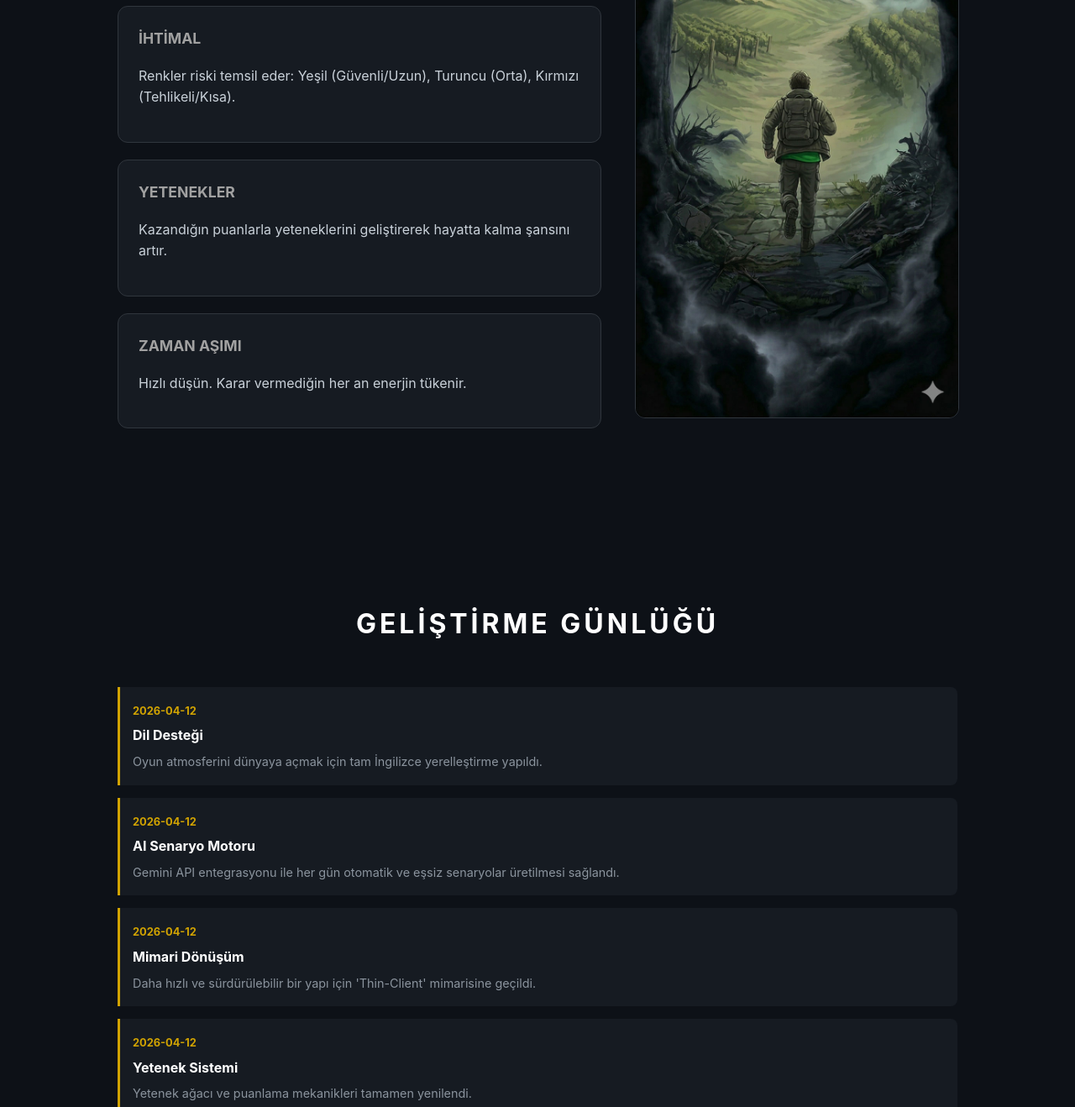
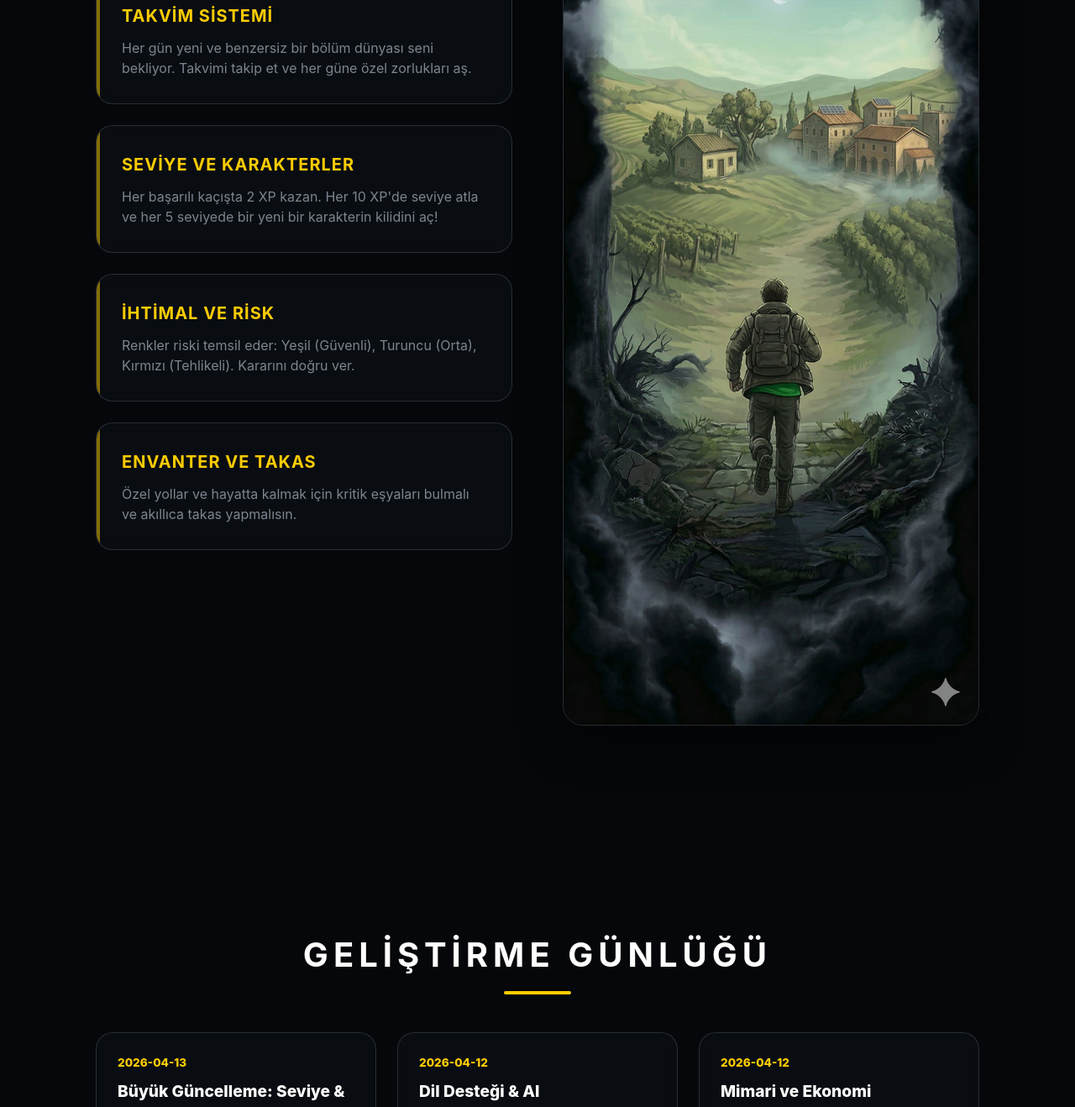
Before and after one commit to imyilmaz/stay-alive, a plain HTML site: page index.html in a window 1280 px wide. Shown: the part 1182-2500 px from the top of the page at 84% size. Drawn offline with Linux system fonts and the light colour scheme.

Commit message:
style: overhaul UI with glassmorphism, refined typography, and ambient background effects

```diff
--- a/index.html
+++ b/index.html
@@ -8,21 +8,45 @@
     <link rel="icon" type="image/x-icon" href="favicon.png">
     <style>
         :root {
-            --bg-color: #0d1117;
-            --accent-red: #a1a1a1;
-            --accent-gold: #d1a302;
-            --text-main: #c9d1d9;
-            --text-dim: #8b949e;
-            --card-bg: #161b22;
-            --border-color: #30363d;
+            --bg-color: #05070a;
+            --accent-gold: #ffcc00;
+            --accent-red: #ff4d4d;
+            --text-main: #e6edf3;
+            --text-dim: #7d8590;
+            --card-bg: rgba(22, 27, 34, 0.7);
+            --border-color: rgba(48, 54, 61, 0.8);
+            --glass-bg: rgba(13, 17, 23, 0.6);
+        }
+
+        @import url('https://fonts.googleapis.com/css2?family=Inter:wght@300;400;600;800&display=swap');
+
+        * {
+            box-sizing: border-box;
+            transition: all 0.3s ease;
         }
 
         body {
             background-color: var(--bg-color);
             color: var(--text-main);
-            font-family: -apple-system, BlinkMacSystemFont, "Segoe UI", Helvetica, Arial, sans-serif;
+            font-family: 'Inter', -apple-system, BlinkMacSystemFont, sans-serif;
             margin: 0;
             line-height: 1.6;
+            overflow-x: hidden;
+        }
+
+        /* Ambient Background Effect */
+        body::before {
+            content: '';
+            position: fixed;
+            top: 0;
+            left: 0;
+            width: 100%;
+            height: 100%;
+            background:
+                radial-gradient(circle at 20% 30%, rgba(255, 204, 0, 0.05) 0%, transparent 40%),
+                radial-gradient(circle at 80% 70%, rgba(255, 77, 77, 0.05) 0%, transparent 40%);
+            z-index: -1;
+            pointer-events: none;
         }
 
         .lang-switcher {
@@ -33,141 +57,223 @@
         }
 
         .lang-btn {
-            background: var(--card-bg);
+            background: var(--glass-bg);
             color: var(--text-main);
             border: 1px solid var(--border-color);
-            padding: 8px 15px;
+            padding: 10px 20px;
             cursor: pointer;
-            border-radius: 4px;
-            font-weight: bold;
+            border-radius: 50px;
+            font-weight: 600;
+            backdrop-filter: blur(10px);
+            box-shadow: 0 4px 15px rgba(0,0,0,0.3);
+        }
+
+        .lang-btn:hover {
+            border-color: var(--accent-gold);
+            color: var(--accent-gold);
+            transform: translateY(-2px);
         }
 
         .container {
-            max-width: 1000px;
+            max-width: 1100px;
             margin: 0 auto;
-            padding: 0 20px;
+            padding: 0 24px;
         }
 
         .hero {
-            height: 80vh;
+            height: 90vh;
             display: flex;
             align-items: center;
             justify-content: center;
             text-align: center;
-            background: linear-gradient(rgba(13, 17, 23, 0.7), rgba(13, 17, 23, 1)), url('splash.jpg');
+            background: linear-gradient(rgba(5, 7, 10, 0.4), rgba(5, 7, 10, 1)), url('splash.jpg');
             background-size: cover;
             background-position: center;
-            border-bottom: 1px solid var(--border-color);
+            position: relative;
         }
 
         .hero-content h1 {
-            font-size: 3.5rem;
-            letter-spacing: 8px;
+            font-size: clamp(2.5rem, 8vw, 5rem);
+            font-weight: 800;
+            letter-spacing: 12px;
             color: #fff;
             text-transform: uppercase;
+            margin-bottom: 20px;
+            text-shadow: 0 0 30px rgba(255, 204, 0, 0.3);
+            animation: fadeInDown 1s ease-out;
         }
 
         .play-btn {
             display: inline-block;
-            margin-top: 30px;
-            padding: 15px 40px;
+            margin-top: 40px;
+            padding: 20px 60px;
             background-color: var(--accent-gold);
-            color: black;
+            color: #000;
             text-decoration: none;
-            font-weight: bold;
-            border-radius: 6px;
+            font-weight: 800;
+            border-radius: 50px;
+            font-size: 1.1rem;
+            text-transform: uppercase;
+            letter-spacing: 2px;
+            box-shadow: 0 10px 30px rgba(255, 204, 0, 0.4);
+            animation: fadeInUp 1s ease-out 0.3s backwards;
+        }
+
+        .play-btn:hover {
+            transform: scale(1.05) translateY(-5px);
+            box-shadow: 0 15px 40px rgba(255, 204, 0, 0.6);
         }
 
         .section {
-            padding: 80px 0;
+            padding: 100px 0;
         }
 
         .section-header h2 {
-            font-size: 2rem;
+            font-size: 2.5rem;
             color: #fff;
             text-transform: uppercase;
-            letter-spacing: 4px;
+            letter-spacing: 6px;
             text-align: center;
-            margin-bottom: 50px;
+            margin-bottom: 60px;
+            position: relative;
+        }
+
+        .section-header h2::after {
+            content: '';
+            position: absolute;
+            bottom: -15px;
+            left: 50%;
+            transform: translateX(-50%);
+            width: 80px;
+            height: 4px;
+            background: var(--accent-gold);
+            border-radius: 2px;
         }
 
         .how-to-grid {
             display: grid;
-            grid-template-columns: 1.2fr 0.8fr;
-            gap: 40px;
+            grid-template-columns: 1fr 1fr;
+            gap: 60px;
             align-items: start;
         }
 
         .info-card {
-            background: var(--card-bg);
+            background: var(--glass-bg);
             border: 1px solid var(--border-color);
-            border-radius: 12px;
-            padding: 24px;
-            margin-bottom: 20px;
+            border-radius: 20px;
+            padding: 30px;
+            margin-bottom: 25px;
+            backdrop-filter: blur(10px);
+            position: relative;
+            overflow: hidden;
+        }
+
+        .info-card::before {
+            content: '';
+            position: absolute;
+            top: 0;
+            left: 0;
+            width: 4px;
+            height: 100%;
+            background: var(--accent-gold);
+            opacity: 0.5;
+        }
+
+        .info-card:hover {
+            transform: translateX(10px);
+            border-color: var(--accent-gold);
+            background: rgba(22, 27, 34, 0.8);
         }
 
         .info-card h3 {
-            margin-top: 0;
-            color: var(--accent-red);
-            font-size: 1.1rem;
+            margin: 0 0 10px 0;
+            color: var(--accent-gold);
+            font-size: 1.25rem;
             text-transform: uppercase;
+            letter-spacing: 1px;
+        }
+
+        .info-card p {
+            margin: 0;
+            color: var(--text-dim);
+            font-size: 1rem;
+            line-height: 1.5;
         }
 
         .side-image {
             width: 100%;
-            border-radius: 12px;
+            border-radius: 24px;
             border: 1px solid var(--border-color);
+            box-shadow: 0 20px 50px rgba(0,0,0,0.5);
             position: sticky;
-            top: 20px;
+            top: 40px;
         }
 
-        /* Changelog Styles */
         .changelog-list {
-            display: flex;
-            flex-direction: column;
-            gap: 15px;
+            display: grid;
+            grid-template-columns: repeat(auto-fit, minmax(300px, 1fr));
+            gap: 25px;
         }
 
         .log-item {
-            padding: 15px;
-            border-left: 3px solid var(--accent-gold);
-            background: var(--card-bg);
-            border-radius: 0 8px 8px 0;
+            padding: 25px;
+            background: var(--glass-bg);
+            border: 1px solid var(--border-color);
+            border-radius: 20px;
+            backdrop-filter: blur(10px);
+        }
+
+        .log-item:hover {
+            border-color: var(--accent-gold);
+            transform: translateY(-5px);
         }
 
         .log-date {
-            font-size: 0.8rem;
+            font-size: 0.85rem;
             color: var(--accent-gold);
-            font-weight: bold;
+            font-weight: 800;
+            display: block;
+            margin-bottom: 8px;
         }
 
         .log-title {
-            font-weight: bold;
+            font-weight: 800;
+            font-size: 1.2rem;
             display: block;
-            margin: 5px 0;
+            margin-bottom: 12px;
             color: #fff;
         }
 
         .log-desc {
-            font-size: 0.9rem;
+            font-size: 0.95rem;
             color: var(--text-dim);
         }
 
         footer {
             text-align: center;
-            padding: 40px;
+            padding: 60px 20px;
             color: var(--text-dim);
-            font-size: 0.8rem;
+            font-size: 0.9rem;
             border-top: 1px solid var(--border-color);
+            background: rgba(5, 7, 10, 0.5);
         }
 
-        @media (max-width: 768px) {
+        @keyframes fadeInDown {
+            from { opacity: 0; transform: translateY(-30px); }
+            to { opacity: 1; transform: translateY(0); }
+        }
+
+        @keyframes fadeInUp {
+            from { opacity: 0; transform: translateY(30px); }
+            to { opacity: 1; transform: translateY(0); }
+        }
+
+        @media (max-width: 992px) {
             .how-to-grid {
                 grid-template-columns: 1fr;
             }
-
             .hero-content h1 {
-                font-size: 2rem;
+                letter-spacing: 6px;
             }
         }
     </style>
@@ -215,43 +321,33 @@
                 footer: "&copy; 2026 imyilmaz | Hayatta Kal Project",
                 cards: [
                     { h: "HAYATTA KALMA", p: "Canın (HP) veya Meşalen (Enerji) sıfıra düşerse kalıcı olarak ölürsün. Enerji her adımda sürekli azalır." },
-                    { h: "ENVANTER", p: "Özel yollar ve takaslar için spesifik eşyaları bulmak şarttır." },
-                    { h: "İHTİMAL", p: "Renkler riski temsil eder: Yeşil (Güvenli/Uzun), Turuncu (Orta), Kırmızı (Tehlikeli/Kısa)." },
-                    { h: "YETENEKLER", p: "Kazandığın puanlarla yeteneklerini geliştirerek hayatta kalma şansını artır." },
-                    { h: "ZAMAN AŞIMI", p: "Hızlı düşün. Karar vermediğin her an enerjin tükenir." }
+                    { h: "TAKVİM SİSTEMİ", p: "Her gün yeni ve benzersiz bir bölüm dünyası seni bekliyor. Takvimi takip et ve her güne özel zorlukları aş." },
+                    { h: "SEVİYE VE KARAKTERLER", p: "Her başarılı kaçışta 2 XP kazan. Her 10 XP'de seviye atla ve her 5 seviyede bir yeni bir karakterin kilidini aç!" },
+                    { h: "İHTİMAL VE RİSK", p: "Renkler riski temsil eder: Yeşil (Güvenli), Turuncu (Orta), Kırmızı (Tehlikeli). Kararını doğru ver." },
+                    { h: "ENVANTER VE TAKAS", p: "Özel yollar ve hayatta kalmak için kritik eşyaları bulmalı ve akıllıca takas yapmalısın." }
                 ],
                 logs: [
-                    { d: "2026-04-12", t: "Dil Desteği", r: "Oyun atmosferini dünyaya açmak için tam İngilizce yerelleştirme yapıldı." },
-                    { d: "2026-04-12", t: "AI Senaryo Motoru", r: "Gemini API entegrasyonu ile her gün otomatik ve eşsiz senaryolar üretilmesi sağlandı." },
-                    { d: "2026-04-12", t: "Mimari Dönüşüm", r: "Daha hızlı ve sürdürülebilir bir yapı için 'Thin-Client' mimarisine geçildi." },
-                    { d: "2026-04-12", t: "Yetenek Sistemi", r: "Yetenek ağacı ve puanlama mekanikleri tamamen yenilendi." },
-                    { d: "2026-04-12", t: "Ses ve Atmosfer", r: "Kalıcı ses ayarları ve dinamik ses motoru iyileştirmeleri eklendi." },
-                    { d: "2026-04-12", t: "Ekonomi ve Market", r: "Premium seçimler ve RevenueCat ile uygulama içi satın alım altyapısı kuruldu." },
-                    { d: "2026-04-11", t: "Görsel Optimizasyon", r: "Performansı artırmak için tüm varlıklar JPEG formatına taşındı ve merkezi haritalama yapıldı." },
-                    { d: "2026-04-09", t: "Mobil Uyumluluk", r: "Responsive UI ve Safe Area destekleri ile mobil cihazlarda kusursuz görünüm sağlandı." },
-                    { d: "2026-04-01", t: "Dinamik Ses Motoru", r: "Kalp atışı ve çevresel sesler için Web Audio API tabanlı prosedürel motor eklendi." }
+                    { d: "2026-04-13", t: "Büyük Güncelleme: Seviye & Takvim", r: "Oyun mantığı tamamen değiştirildi. Takvimsel günlük bölümler, XP tabanlı seviye sistemi ve karakter açma mekanikleri eklendi. Yetenek sistemi kaldırıldı." },
+                    { d: "2026-04-12", t: "Dil Desteği & AI", r: "İngilizce yerelleştirme ve Gemini API tabanlı günlük senaryo motoru entegre edildi." },
+                    { d: "2026-04-12", t: "Mimari ve Ekonomi", r: "Thin-Client mimarisine geçiş ve RevenueCat ile uygulama içi satın alım altyapısı tamamlandı." },
+                    { d: "2026-04-11", t: "Görsel & Mobil", r: "Varlık optimizasyonu ve mobil cihazlar için kusursuz responsive arayüz geliştirmeleri yapıldı." }
                 ]
             },
             en: {
                 langBtn: "TR", title: "STAY ALIVE", playBtn: "PLAY NOW", howToTitle: "HOW TO PLAY", logTitle: "DEVELOPMENT LOG",
                 footer: "&copy; 2026 imyilmaz | Stay Alive Project",
                 cards: [
-                    { h: "SURVIVAL", p: "If Health or Energy hits zero, you die permanently. Energy drains with every step." },
-                    { h: "INVENTORY", p: "Specific items are required for special paths and trades." },
-                    { h: "PROBABILITY", p: "Colors represent risk: Green (Safe/Long), Orange (Mid), Red (Deadly/Short)." },
-                    { h: "ABILITIES", p: "Upgrade your skills with earned points to increase survival chances." },
-                    { h: "TIMEOUT", p: "Think fast. Every idle second consumes your energy." }
+                    { h: "SURVIVAL", p: "If Health or Energy hits zero, you die. Energy drains with every single step you take." },
+                    { h: "CALENDAR SYSTEM", p: "A new and unique world awaits you every day. Follow the calendar and conquer daily challenges." },
+                    { h: "LEVELS & CHARACTERS", p: "Earn 2 XP for each escape. Level up every 10 XP and unlock a new character every 5 levels!" },
+                    { h: "RISK & PROBABILITY", p: "Colors represent risk levels: Green (Safe), Orange (Medium), Red (Dangerous). Choose wisely." },
+                    { h: "INVENTORY & TRADE", p: "Find critical items and perform smart trades to unlock special paths and survive longer." }
                 ],
                 logs: [
-                    { d: "2026-04-12", t: "Localization", r: "Full English localization implemented to bring the atmosphere to global players." },
-                    { d: "2026-04-12", t: "AI Scenario Engine", r: "Automated daily unique scenario generation via Gemini API integration." },
-                    { d: "2026-04-12", t: "Architecture Shift", r: "Transitioned to 'Thin-Client' architecture for a faster and scalable experience." },
-                    { d: "2026-04-12", t: "Skill Overhaul", r: "Completely redesigned the skill tree and progression mechanics." },
-                    { d: "2026-04-12", t: "Audio & Ambience", r: "Added persistent volume settings and dynamic audio engine improvements." },
-                    { d: "2026-04-12", t: "In-App Purchases", r: "Implemented RevenueCat for premium choices and store functionality." },
-                    { d: "2026-04-11", t: "Asset Optimization", r: "Migrated all assets to JPEG and centralized mapping for better performance." },
-                    { d: "2026-04-09", t: "Mobile Compatibility", r: "Implemented responsive UI and Safe Area context for mobile devices." },
-                    { d: "2026-04-01", t: "Dynamic Audio", r: "Added procedural engine based on Web Audio API for heartbeat and ambient effects." }
+                    { d: "2026-04-13", t: "Major Update: Levels & Calendar", r: "Completely overhauled game logic. Added daily calendar levels, XP system, and character unlocking. Removed abilities." },
+                    { d: "2026-04-12", t: "Localization & AI", r: "Full English localization and Gemini API scenario engine integration." },
+                    { d: "2026-04-12", t: "Architecture & Store", r: "Transitioned to Thin-Client architecture and implemented RevenueCat for IAP." },
+                    { d: "2026-04-11", t: "Asset & Mobile Optimization", r: "Optimized all assets and implemented full responsive support for mobile devices." }
                 ]
             }
         };
```
